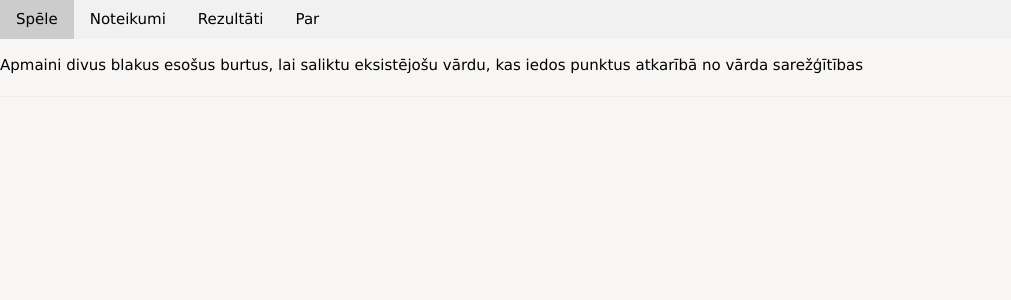
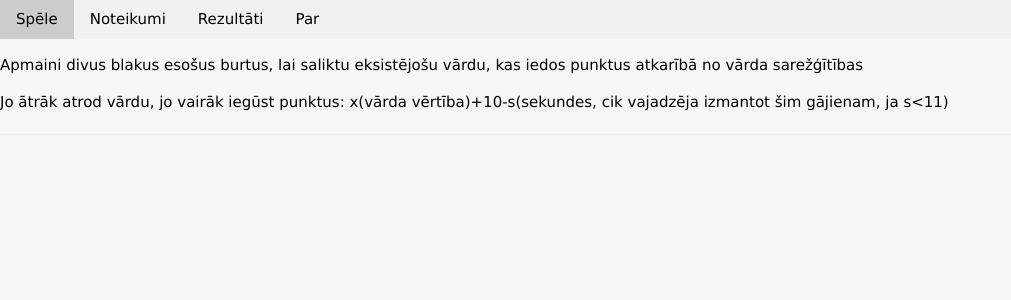
Before and after one commit to TheTomyLV/word_crush, a Flask app: page /rules/ in a window 1280 px wide. Shown: the top 300 px of the page, without its empty margins (0-1011 px from the left). Run offline with Flask 3, Linux system fonts and the light colour scheme.

Commit message:
Rule changes

```diff
--- a/templates/rules.html
+++ b/templates/rules.html
@@ -4,4 +4,7 @@ Noteikumi
 {% endblock %}
 {% block content %}
 <p>Apmaini divus blakus esošus burtus, lai saliktu eksistējošu vārdu, kas iedos punktus atkarībā no vārda sarežģītības</p>
+<p></p>
+
+<p>Jo ātrāk atrod vārdu, jo vairāk iegūst punktus: x(vārda vērtība)+10-s(sekundes, cik vajadzēja izmantot šim gājienam, ja s<11)</p>
 {% endblock %}
```
